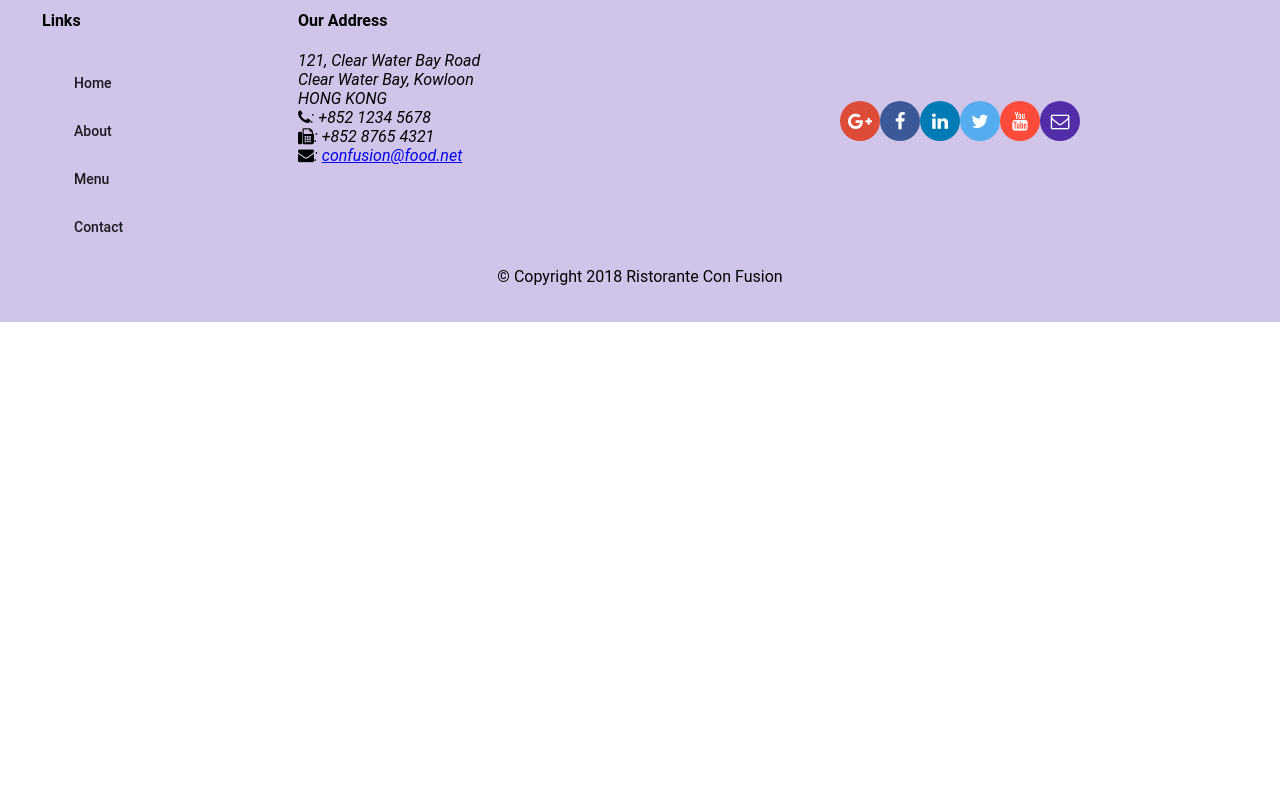
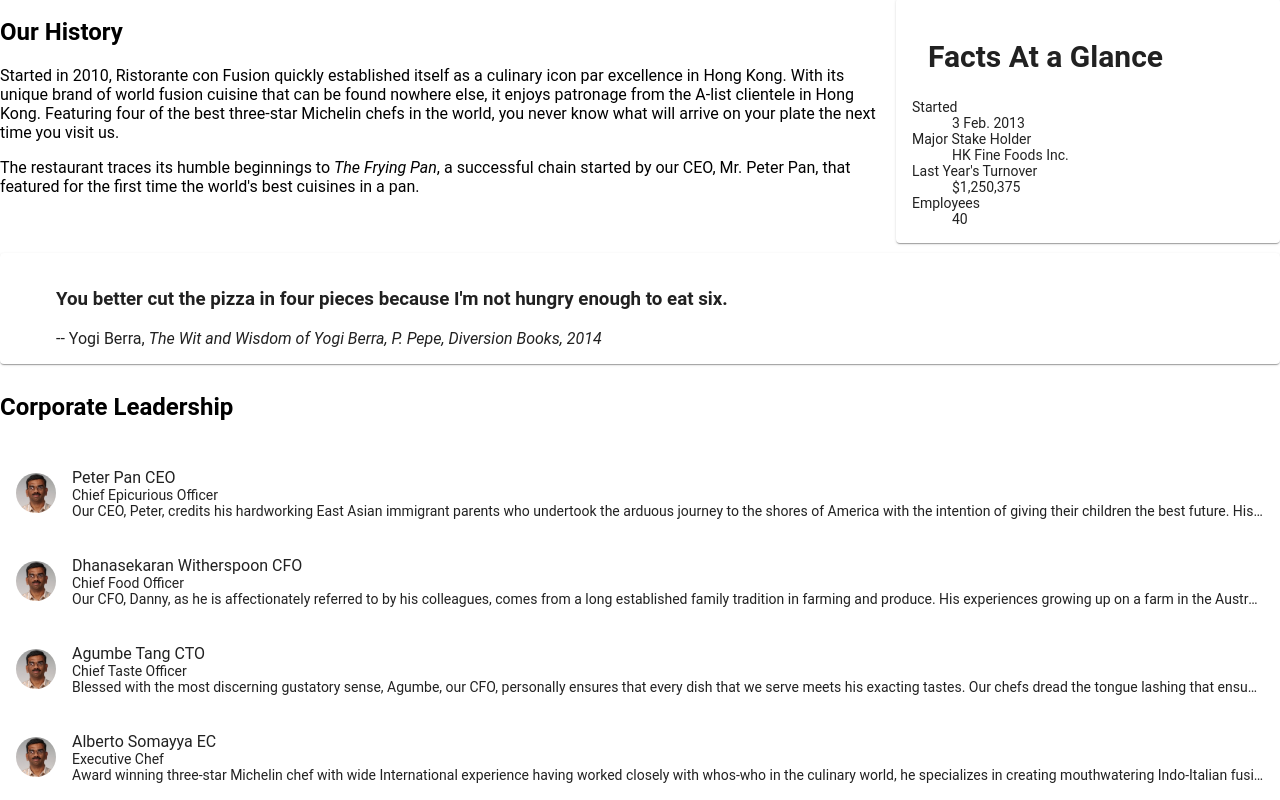
Before and after one commit to sagarparker/Restaurant, an Angular app: page /about in a window 1280 px wide. Shown: the part 420-1220 px from the top of the page. Before the commit the page ends 800 px from the top, so only its background shows below. Built offline with nearby package versions, Linux system fonts and the light colour scheme.

Commit message:
2nd asgn

```diff
--- a/src/app/about/about.component.html
+++ b/src/app/about/about.component.html
@@ -1,3 +1,76 @@
-<p>
-  about works!
-</p>
+<div class="container"
+  fxLayout="column"
+  fxLayoutGap="10px">
+
+  <div fxFlex>
+    <div>
+        <h3>About Us</h3>
+        <hr>
+    </div>
+  </div>
+
+  <div fxFlex>
+    <div fxLayout="column" fxLayout.gt-sm="row">
+      <div fxFlex="70">
+        <h2>Our History</h2>
+        <p>Started in 2010, Ristorante con Fusion quickly established itself as a culinary icon par excellence in Hong Kong. With its unique brand of world fusion cuisine that can be found nowhere else, it enjoys patronage from the A-list clientele in Hong Kong.  Featuring four of the best three-star Michelin chefs in the world, you never know what will arrive on your plate the next time you visit us.</p>
+        <p>The restaurant traces its humble beginnings to <em>The Frying Pan</em>, a successful chain started by our CEO, Mr. Peter Pan, that featured for the first time the world's best cuisines in a pan.</p>
+      </div>
+      <div fxFlex="30">
+        <mat-card>
+          <mat-card-header>
+            <mat-card-title>
+            <h2>Facts At a Glance</h2>
+            </mat-card-title>
+          </mat-card-header>
+          <mat-card-content>
+            <dl>
+              <dt>Started</dt>
+              <dd>3 Feb. 2013</dd>
+              <dt>Major Stake Holder</dt>
+              <dd>HK Fine Foods Inc.</dd>
+              <dt>Last Year's Turnover</dt>
+              <dd>$1,250,375</dd>
+              <dt>Employees</dt>
+              <dd>40</dd>
+            </dl>
+          </mat-card-content>
+        </mat-card>
+      </div>
+    </div>
+  </div>
+
+  <div fxFlex>
+    <mat-card>
+      <blockquote>
+        <h3>You better cut the pizza in four pieces because
+            I'm not hungry enough to eat six.</h3>
+        <footer>-- Yogi Berra,
+          <cite>The Wit and Wisdom of Yogi Berra,
+            P. Pepe, Diversion Books, 2014</cite>
+        </footer>
+      </blockquote>
+    </mat-card>
+  </div>
+
+
+
+
+<div fxFlex>
+  <h2>Corporate Leadership</h2>
+  <mat-list >
+    <mat-list-item *ngFor="let lead of leader">
+      <img matListAvatar src={{lead.image}} alt={{lead.name}}>
+      <h1 matLine> {{lead.name}} {{ lead.abbr }}</h1>
+      <p matLine>
+        {{ lead.designation }}
+      </p>
+      <p matLine>
+        <span> {{lead.description}} </span>
+      </p>
+    </mat-list-item>
+  </mat-list>
+</div>
+
+
+</div>
--- a/src/app/about/about.component.ts
+++ b/src/app/about/about.component.ts
@@ -1,4 +1,6 @@
 import { Component, OnInit } from '@angular/core';
+import { Leader } from '../shared/leader';
+import { LeaderService } from '../services/leader.service';
 
 @Component({
   selector: 'app-about',
@@ -7,9 +9,12 @@
 })
 export class AboutComponent implements OnInit {
 
-  constructor() { }
+  leader: Leader[];
+
+  constructor(private leaderService: LeaderService) { }
 
   ngOnInit() {
+    this.leader = this.leaderService.getLeaders();
   }
 
 }
--- a/src/app/app.module.ts
+++ b/src/app/app.module.ts
@@ -25,6 +25,7 @@
 //SERVICES
 import { DishService } from './services/dish.service';
 import { PromotionService } from './services/promotion.service';
+import { LeaderService } from './services/leader.service';
 
 import { AppRoutingModule } from './app-routing/app-routing.module';
 
@@ -53,7 +54,8 @@
   ],
   providers: [
     DishService,
-    PromotionService
+    PromotionService,
+    LeaderService
   ],
   bootstrap: [AppComponent]
 })
--- a/src/app/home/home.component.html
+++ b/src/app/home/home.component.html
@@ -33,4 +33,20 @@
   </mat-card-content>
 </mat-card>
 
+<mat-card fxFlex>
+  <mat-card-header>
+    <div mat-card-avatar></div>
+    <mat-card-title>
+      <h3>{{selLead.name | uppercase}} {{ selLead.abbr}}</h3>
+    </mat-card-title>
+  </mat-card-header>
+  <img mat-card-image src={{selLead.image}} alt={{selLead.name}}>
+  <mat-card-content>
+    <p>{{ selLead.designation}}</p>
+    <p>{{selLead.description}}
+    </p>
+  </mat-card-content>
+</mat-card>
+
+
 </div>
--- a/src/app/home/home.component.ts
+++ b/src/app/home/home.component.ts
@@ -3,6 +3,8 @@
 import { DishService } from '../services/dish.service';
 import { Promotion } from '../shared/promotion';
 import { PromotionService } from '../services/promotion.service';
+import { Leader } from '../shared/leader';
+import { LeaderService } from '../services/leader.service';
 
 @Component({
   selector: 'app-home',
@@ -13,13 +15,16 @@
 
   dish: Dish;
   promotion: Promotion;
+  selLead : Leader;
 
   constructor(private dishservice: DishService,
-    private promotionservice: PromotionService) { }
+    private promotionservice: PromotionService,
+    private leadservice: LeaderService) { }
 
   ngOnInit() {
     this.dish = this.dishservice.getFeaturedDish();
     this.promotion = this.promotionservice.getFeaturedPromotion();
+    this.selLead = this.leadservice.getLeader();
   }
 
 }
--- /dev/null
+++ b/src/app/services/leader.service.ts
@@ -0,0 +1,20 @@
+import { Injectable } from '@angular/core';
+import { Leader } from '../shared/leader';
+import { LEADERS } from '../shared/leaders';
+
+@Injectable({
+  providedIn: 'root'
+})
+
+export class LeaderService {
+
+  constructor() { }
+
+  getLeaders(): Leader[] {
+    return LEADERS;
+  }
+
+  getLeader(): Leader {
+    return LEADERS.filter((lead) => lead.featured)[0];
+  }
+}
--- /dev/null
+++ b/src/app/shared/leader.ts
@@ -0,0 +1,9 @@
+export class Leader{
+    id: string;
+    name: string;
+    image: string;
+    designation: string;
+    abbr: string;
+    featured: boolean;
+    description: string;
+}
--- /dev/null
+++ b/src/app/shared/leaders.ts
@@ -0,0 +1,44 @@
+import { Leader } from './leader';
+
+export const LEADERS: Leader[] = [
+    {
+      id: '0',
+      name: 'Peter Pan',
+      image: '/assets/images/alberto.png',
+      designation: 'Chief Epicurious Officer',
+      abbr: 'CEO',
+      featured: false,
+      // tslint:disable-next-line:max-line-length
+      description: 'Our CEO, Peter, credits his hardworking East Asian immigrant parents who undertook the arduous journey to the shores of America with the intention of giving their children the best future. His mother\'s wizardy in the kitchen whipping up the tastiest dishes with whatever is available inexpensively at the supermarket, was his first inspiration to create the fusion cuisines for which The Frying Pan became well known. He brings his zeal for fusion cuisines to this restaurant, pioneering cross-cultural culinary connections.'
+    },
+    {
+      id: '1',
+      name: 'Dhanasekaran Witherspoon',
+      image: '/assets/images/alberto.png',
+      designation: 'Chief Food Officer',
+      abbr: 'CFO',
+      featured: false,
+      // tslint:disable-next-line:max-line-length
+      description: 'Our CFO, Danny, as he is affectionately referred to by his colleagues, comes from a long established family tradition in farming and produce. His experiences growing up on a farm in the Australian outback gave him great appreciation for varieties of food sources. As he puts it in his own words, Everything that runs, wins, and everything that stays, pays!'
+    },
+    {
+      id: '2',
+      name: 'Agumbe Tang',
+      image: '/assets/images/alberto.png',
+      designation: 'Chief Taste Officer',
+      abbr: 'CTO',
+      featured: false,
+      // tslint:disable-next-line:max-line-length
+      description: 'Blessed with the most discerning gustatory sense, Agumbe, our CFO, personally ensures that every dish that we serve meets his exacting tastes. Our chefs dread the tongue lashing that ensues if their dish does not meet his exacting standards. He lives by his motto, You click only if you survive my lick.'
+    },
+    {
+      id: '3',
+      name: 'Alberto Somayya',
+      image: '/assets/images/alberto.png',
+      designation: 'Executive Chef',
+      abbr: 'EC',
+      featured: true,
+      // tslint:disable-next-line:max-line-length
+      description: 'Award winning three-star Michelin chef with wide International experience having worked closely with whos-who in the culinary world, he specializes in creating mouthwatering Indo-Italian fusion experiences. He says, Put together the cuisines from the two craziest cultures, and you get a winning hit! Amma Mia!'
+    }
+];
```
Also changed, not shown: 1 other file (tests, documents, lock files or other folders).
